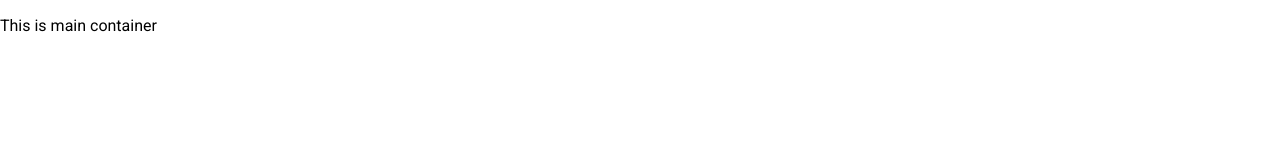
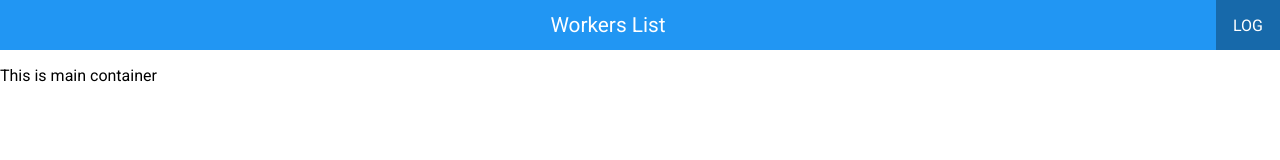
Before and after one commit to qkiczw/workerslist, a React app: page / in a window 1280 px wide. Built offline with nearby package versions, Linux system fonts and the light colour scheme.

Commit message:
Topbar component with some styles was created

```diff
--- /dev/null
+++ b/src/components/Topbar/Topbar.js
@@ -0,0 +1,23 @@
+import React from 'react';
+
+
+function Topbar() {
+    return(
+        <>
+            <header className='topBar'>
+                <div className='appTitleArea'>
+                    <p className='appTitle'>Workers List</p>
+                </div>
+                <div className='logArea'>
+                    <div className="logBtn">
+                        LOG
+                    </div>
+                </div>
+            </header>
+        </>
+
+    )
+}
+
+
+export default Topbar;
--- a/src/index.css
+++ b/src/index.css
@@ -14,3 +14,34 @@ code {
   box-sizing: border-box;
   width: 100%;
 }
+.topBar {
+  display: flex;
+  justify-content: center;
+  align-items: center;
+  width: 100%;
+  height: 50px;
+  background-color: #2196f3;
+  color: #ffffff;
+}
+.appTitleArea {
+  width: 95%;
+  display: flex;
+  justify-content: center;
+  align-items: center;
+}
+.appTitle {
+  font-size: 1.3rem;
+}
+.logArea {
+  width: 5%;
+  background-color: #1769aa;
+
+}
+.logBtn {
+  width: 100%;
+  height: 50px;
+  background-color: #1769aa;
+  display: flex;
+  justify-content: center;
+  align-items: center;
+}
--- a/src/views/Root/Root.js
+++ b/src/views/Root/Root.js
@@ -1,9 +1,13 @@
 import React from 'react';
+
+// components
+import TopBar from '../../components/Topbar/Topbar';
 
 function Root() {
     return (
         <>
            <div className="appContainer">
+                <TopBar />
                 <p>This is main container</p>
            </div>
         </>
```
